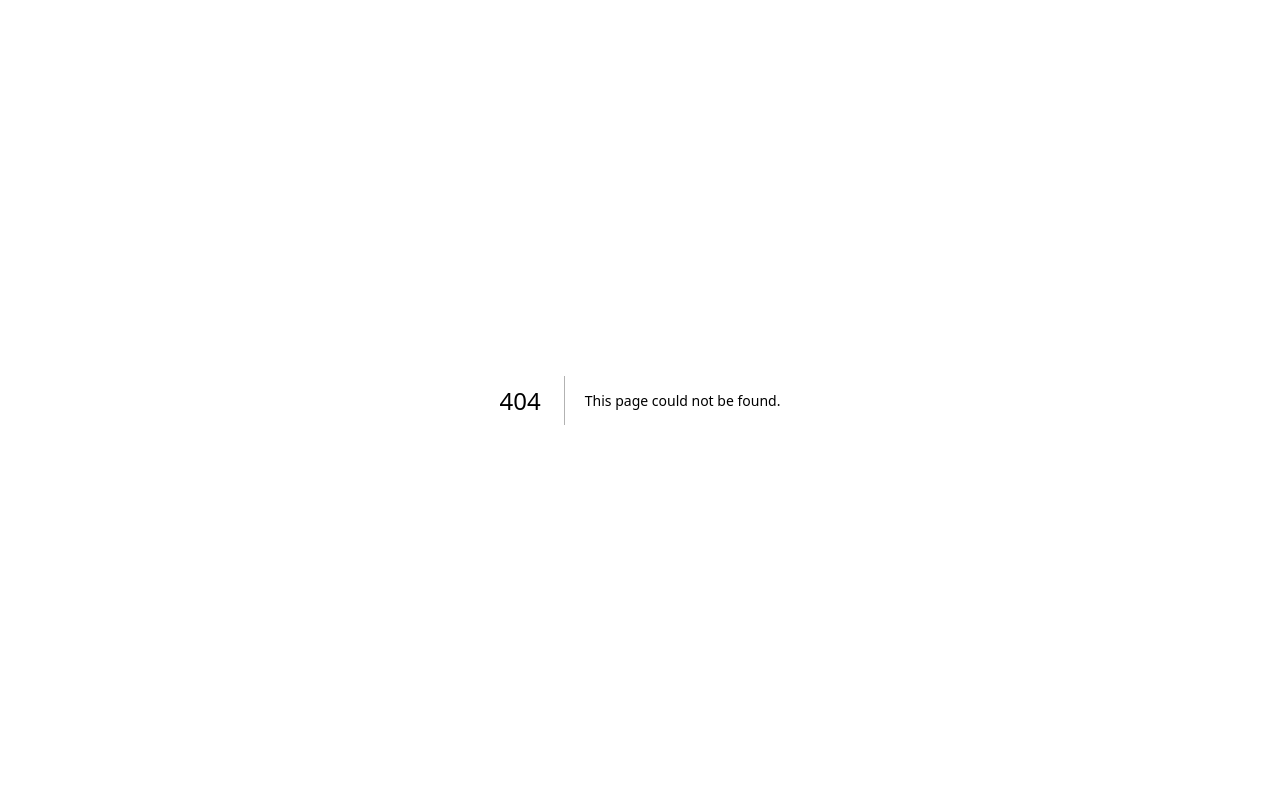
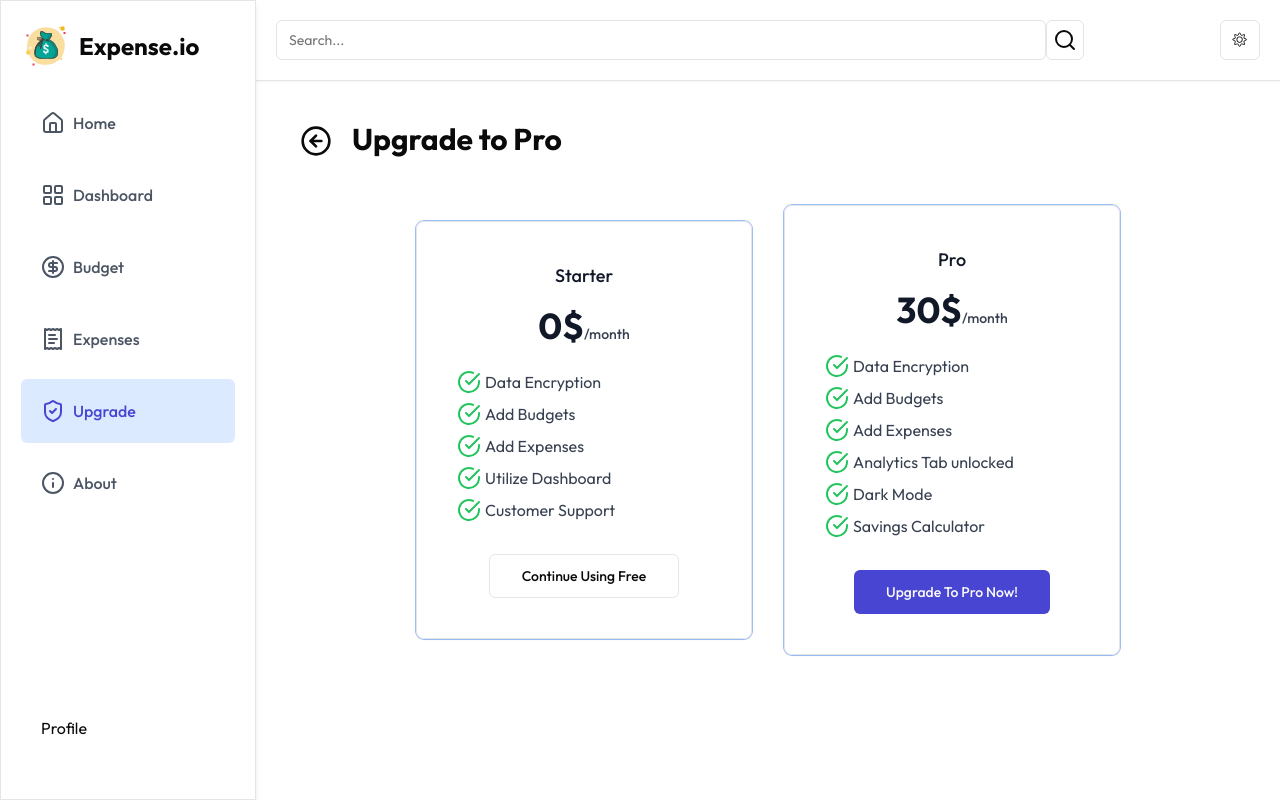
Before and after one commit to ShahbaazX786/Xpense.io, a Next.js app: page /dashboard/upgrade in a window 1280 px wide. Before the commit this address had no page. Built offline with nearby package versions, Linux system fonts and the light colour scheme; no server answers.

Commit message:
Added upgrade component

```diff
--- /dev/null
+++ b/app/dashboard/(routes)/upgrade/page.tsx
@@ -0,0 +1,73 @@
+import React from 'react'
+import PreviousButton from '../../_components/PreviousButton';
+import { CheckCircle } from 'lucide-react';
+import { Button } from '@/components/ui/button';
+import Link from 'next/link';
+
+const Upgrade = () => {
+
+    const MembershipDetails = [
+        {
+            type: 'Starter',
+            price: '0$',
+            features: [
+                'Data Encryption',
+                'Add Budgets',
+                'Add Expenses',
+                'Utilize Dashboard',
+                'Customer Support',
+            ]
+        },
+        {
+            type: 'Pro',
+            price: '30$',
+            features: [
+                'Data Encryption',
+                'Add Budgets',
+                'Add Expenses',
+                'Analytics Tab unlocked',
+                'Dark Mode',
+                'Savings Calculator',
+            ]
+        }
+    ]
+
+    return (
+        <div className='p-10'>
+            <PreviousButton />
+            <h2 className='font-bold text-3xl'>Upgrade to Pro</h2>
+            <div className="mx-auto max-w-3xl px-4 py-8 sm:px-6 sm:py-12 lg:px-8">
+                <div className="grid grid-cols-1 gap-4 sm:grid-cols-2 sm:items-center md:gap-8">
+                    {MembershipDetails.map((plan, index) => (
+                        <div key={index} className='text-center border ring-1 shadow-sm rounded-lg p-10 hover:scale-105 hover:ring-2 hover:bg-zinc-50 transition-all'>
+                            <h2 className="text-lg font-medium text-gray-900">
+                                {plan.type}
+                                <span className="sr-only">Plan</span>
+                            </h2>
+                            <p className="mt-2 sm:mt-4">
+                                <strong className="text-3xl font-bold text-gray-900 sm:text-4xl">{plan.price}</strong>
+                                <span className="text-sm font-medium text-gray-700">/month</span>
+                            </p>
+
+                            <ul className="mt-6 space-y-2">
+                                {plan.features.map((feature, index) => (
+                                    <li className="flex items-center gap-1" key={index}>
+                                        <CheckCircle className='text-green-500' />
+                                        <span className="text-gray-700">{feature}</span>
+                                    </li>
+                                ))}
+                            </ul>
+                            <Button variant={index === 0 ? 'outline' : 'default'} size={'lg'} className='mt-8'>
+                                <Link href={index === 0 ? '/dashboard' : '/dashboard/about'}>
+                                    {index === 0 ? 'Continue Using Free' : 'Upgrade To Pro Now!'}
+                                </Link>
+                            </Button>
+                        </div>
+                    ))}
+                </div>
+            </div>
+        </div>
+    )
+}
+
+export default Upgrade;
```
